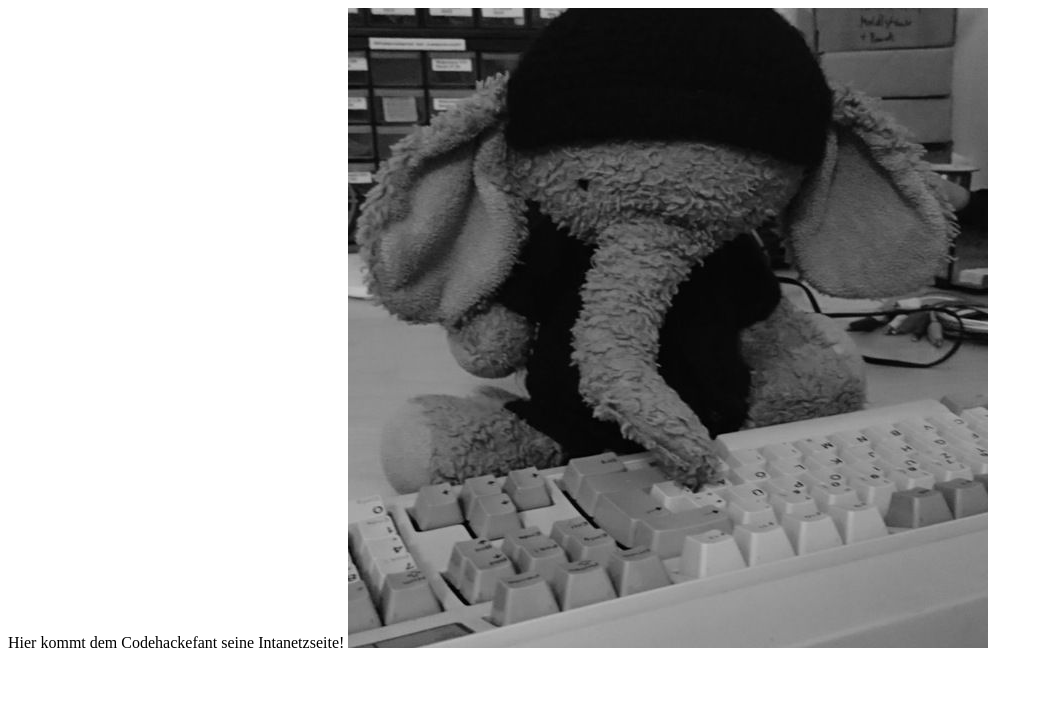
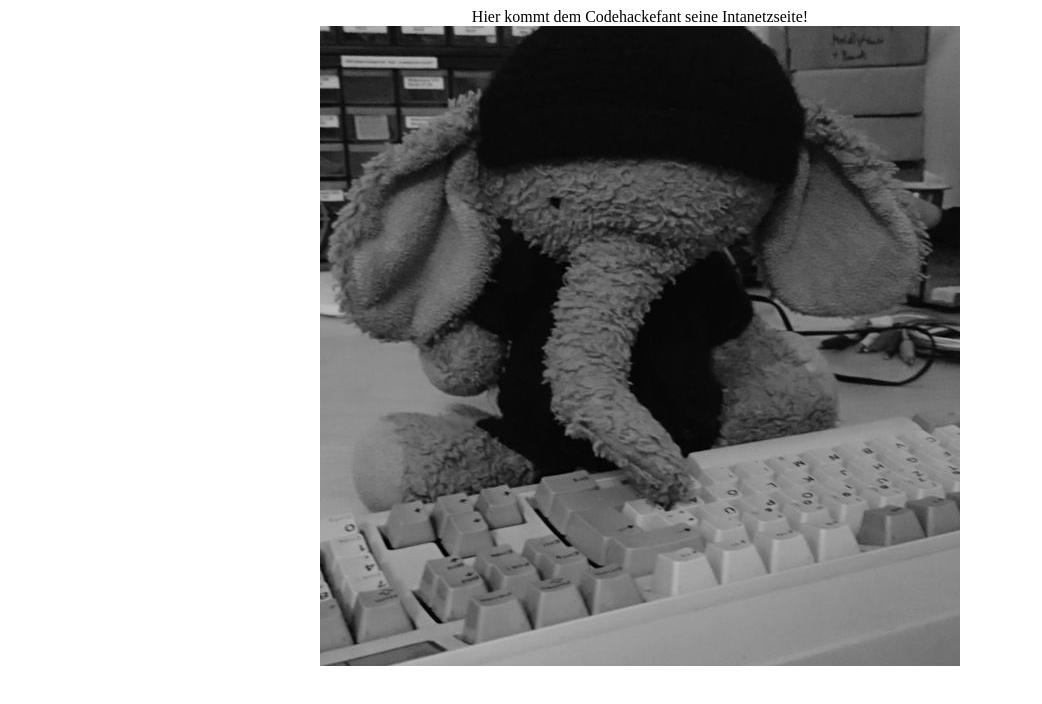
Before and after one commit to codehackefant/codehackefant.github.io, a plain HTML site: page index.html in a window 1280 px wide. Shown: the whole page, without its empty margins (0-1042 px from the left). Drawn offline with Linux system fonts and the light colour scheme.

Commit message:
Centered

```diff
--- a/index.html
+++ b/index.html
@@ -1,4 +1,4 @@
 <html>
-Hier kommt dem Codehackefant seine Intanetzseite!
+<center>Hier kommt dem Codehackefant seine Intanetzseite!<br>
 <img src=codehackefant.jpg></img>
 </html>
```
